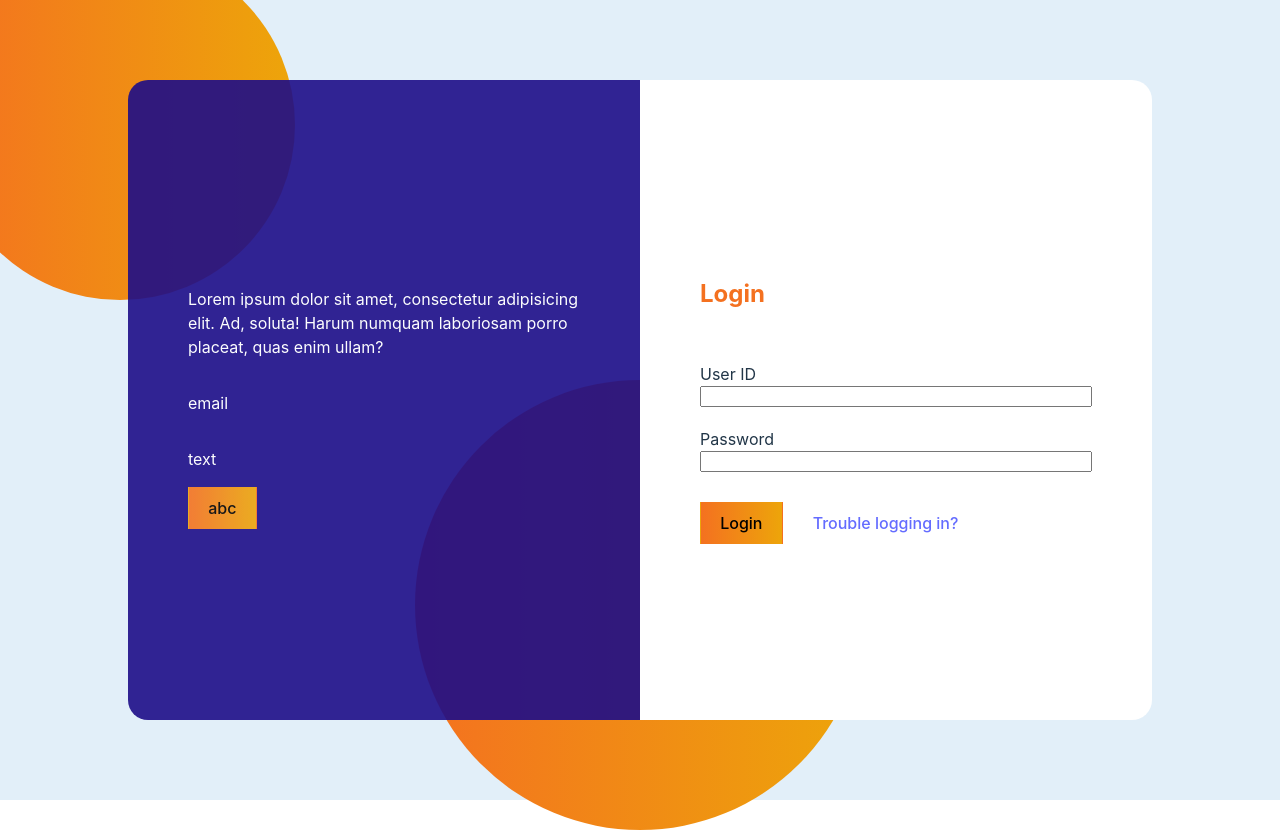
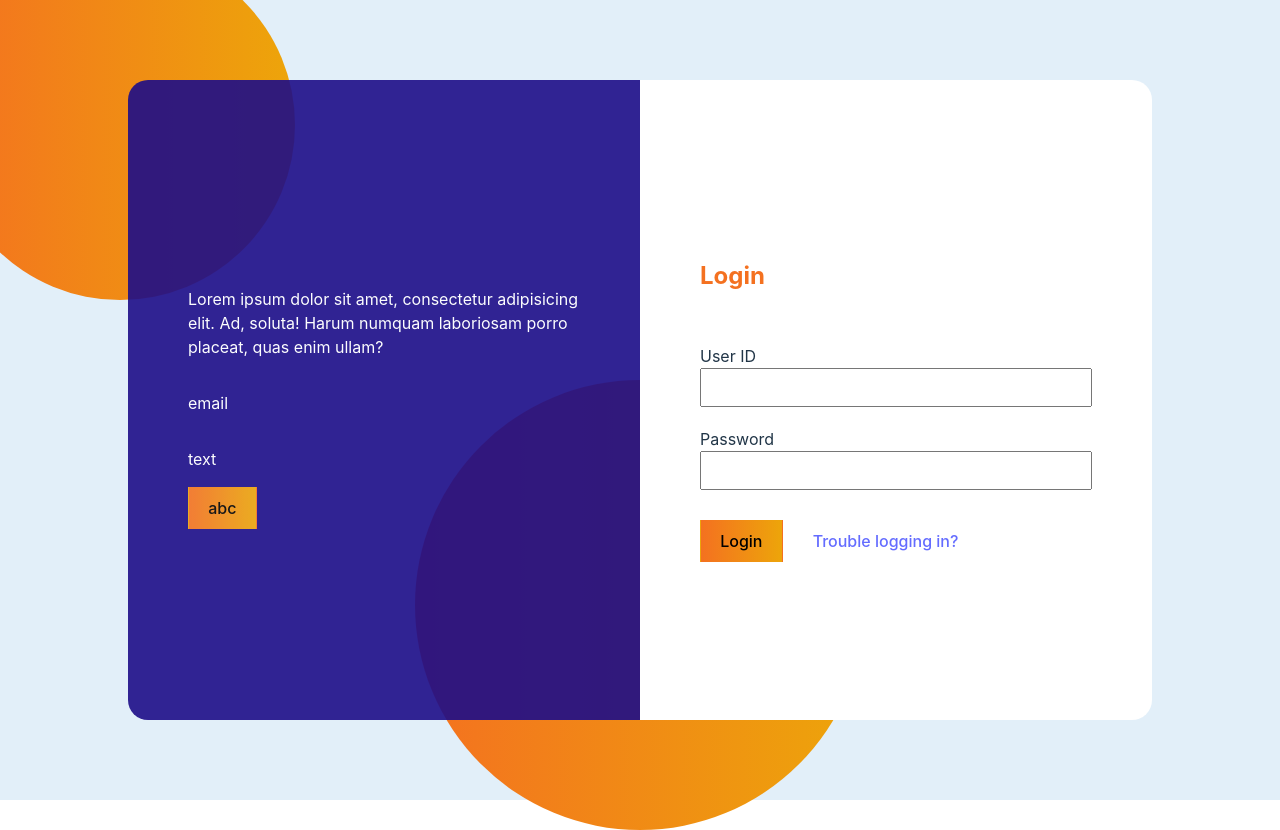
Before and after one commit to Rashmijain18/LoginPage, a React (Vite) app in the folder LoginPage/: page / in a window 1280 px wide. Built offline with nearby package versions, Linux system fonts and the light colour scheme.

Commit message:
added padding

```diff
--- a/LoginPage/src/index.css
+++ b/LoginPage/src/index.css
@@ -22,6 +22,7 @@
   --color-yellow: #eda50a;
   --gap-20: 20px;
   --gap-30: 30px;
+  --padding-10: 10px;
   --padding-20: 20px;
   --padding-60: 60px;
   --color-text-white: #ffff;
--- a/LoginPage/src/styles/_loginForm.scss
+++ b/LoginPage/src/styles/_loginForm.scss
@@ -12,7 +12,7 @@
   border-bottom-right-radius: var(--border-radius-20);
   overflow: auto;
 
-  & button {
+  button {
     background: linear-gradient(
       to right,
       var(--color-red),
@@ -23,6 +23,10 @@
 
   h2 {
     color: var(--color-red);
+  }
+
+  input {
+    padding: var(--padding-10);
   }
 }
 
```
